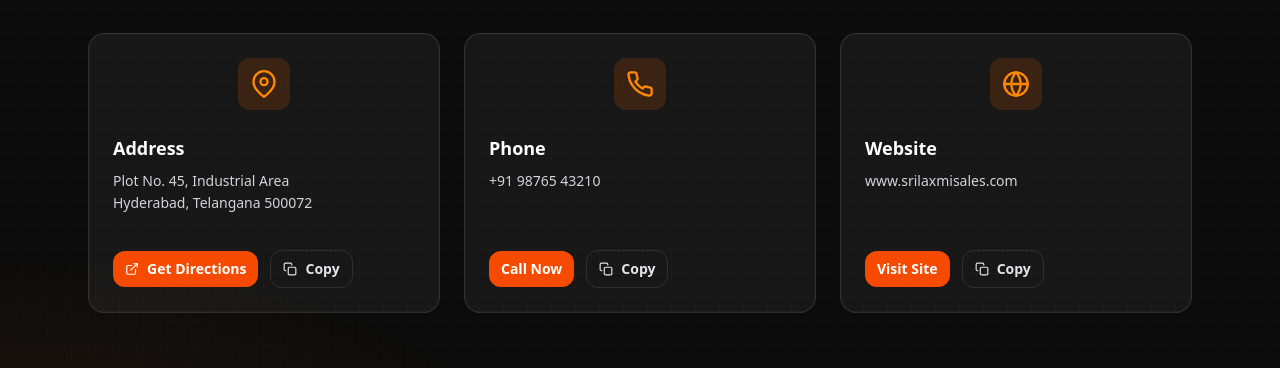
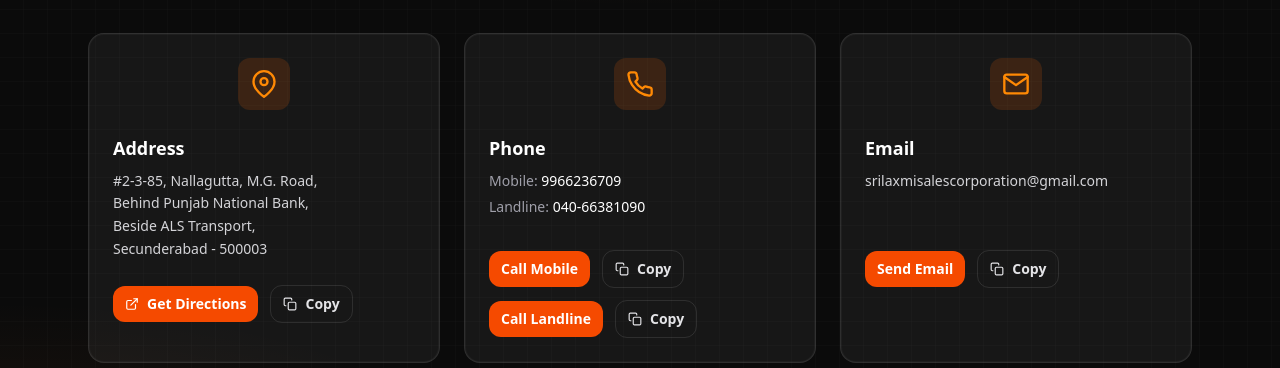
Before and after one commit to sushmasri1906/sri-laxmi, a Next.js app: page /contact in a window 1280 px wide. Shown: the part 302-670 px from the top of the page. Built offline with nearby package versions, Linux system fonts and the light colour scheme.

Commit message:
contact details updated

```diff
--- a/src/app/layout.tsx
+++ b/src/app/layout.tsx
@@ -15,10 +15,18 @@ const geistMono = Geist_Mono({
 });
 
 export const metadata: Metadata = {
-	title: "Create Next App",
-	description: "Generated by create next app",
+	 title: "Sri Laxmi Sales Corporation",
+  description: "Your one-stop solution for all sales needs",
+  keywords: [
+    "Sri Laxmi Sales Corporation",
+    "Crusher Spares",
+    "Jaw Crusher",
+    "Cone Crusher",
+    "Industrial Machinery",
+    "Secunderabad",
+    "Telangana",
+  ],
 };
-
 export default function RootLayout({
 	children,
 }: Readonly<{
--- a/src/app/machinery/page.tsx
+++ b/src/app/machinery/page.tsx
@@ -3,7 +3,7 @@ import MachinarySection from "@/components/machinary/MachinarySection";
 
 function page() {
 	return (
-		<div >
+		<div>
 			<MachinarySection />
 		</div>
 	);
--- a/src/app/products/page.tsx
+++ b/src/app/products/page.tsx
@@ -1,10 +1,12 @@
 import React from "react";
 import Products from "@/components/products/Our-Products";
+import CrusherSpares from "@/components/products/CrusherSpares";
 
 function page() {
 	return (
 		<div>
 			<Products />
+			<CrusherSpares />
 		</div>
 	);
 }
--- a/src/components/contact/Contact.tsx
+++ b/src/components/contact/Contact.tsx
@@ -4,7 +4,7 @@ import { useState } from "react";
 import {
 	FiMapPin,
 	FiPhone,
-	FiGlobe,
+	FiMail,
 	FiCopy,
 	FiCheck,
 	FiExternalLink,
@@ -31,20 +31,31 @@ const btnGhost =
 	"inline-flex items-center gap-2 rounded-xl border border-white/10 px-3 py-2 text-sm font-semibold text-zinc-200 transition hover:bg-white/5 focus:outline-none focus-visible:ring-2 focus-visible:ring-orange-500";
 
 export default function ContactSection() {
-	const address = "Plot No. 45, Industrial Area, Hyderabad, Telangana 500072";
-	const phone = "+91 98765 43210";
-	const website = "www.srilaxmisales.com";
+	// Provided details
+	const address = `#2-3-85, Nallagutta, M.G. Road,
+Behind Punjab National Bank,
+Beside ALS Transport,
+Secunderabad - 500003`;
+
+	const phoneMobile = "9966236709";
+	const phoneLandline = "040-66381090";
+	const email = "srilaxmisalescorporation@gmail.com";
 
 	const mapHref = `https://www.google.com/maps/search/?api=1&query=${encodeURIComponent(
-		address
+		"#2-3-85, Nallagutta, M.G. Road, Behind Punjab National Bank, Beside ALS Transport, Secunderabad - 500003"
 	)}`;
-	const telHref = `tel:${phone.replace(/\s+/g, "")}`;
-	const webHref = `https://${website.replace(/^https?:\/\//, "")}`;
+	const telMobileHref = `tel:${phoneMobile.replace(/\s+/g, "")}`;
+	const telLandlineHref = `tel:${phoneLandline.replace(/\s+/g, "")}`;
+	const mailHref = `mailto:${email}`;
 
-	const [copied, setCopied] = useState<"address" | "phone" | "website" | null>(
-		null
-	);
-	const copy = async (key: "address" | "phone" | "website", text: string) => {
+	const [copied, setCopied] = useState<
+		"address" | "phoneMobile" | "phoneLandline" | "email" | null
+	>(null);
+
+	const copy = async (
+		key: "address" | "phoneMobile" | "phoneLandline" | "email",
+		text: string
+	) => {
 		try {
 			await navigator.clipboard.writeText(text);
 			setCopied(key);
@@ -82,7 +93,7 @@ export default function ContactSection() {
 
 			<div className="relative mx-auto max-w-6xl px-6 py-24">
 				<div className="text-center">
-					<span className="inline-block rounded-full border mt-10 border-orange-500/40 bg-orange-500/10 px-3 py-1 text-[11px] font-semibold uppercase tracking-[0.2em] text-orange-400">
+					<span className="mt-10 inline-block rounded-full border border-orange-500/40 bg-orange-500/10 px-3 py-1 text-[11px] font-semibold uppercase tracking-[0.2em] text-orange-400">
 						Contact
 					</span>
 					<h2 className="mt-5 text-4xl font-extrabold tracking-tight md:text-5xl">
@@ -100,10 +111,9 @@ export default function ContactSection() {
 						icon={<FiMapPin className="text-orange-400" size={28} />}
 						title="Address"
 						body={
-							<>
-								Plot No. 45, Industrial Area
-								<br /> Hyderabad, Telangana 500072
-							</>
+							<address className="not-italic whitespace-pre-line">
+								{address}
+							</address>
 						}
 						actions={
 							<>
@@ -129,43 +139,63 @@ export default function ContactSection() {
 					<Card
 						icon={<FiPhone className="text-orange-400" size={28} />}
 						title="Phone"
-						body={<span>{phone}</span>}
+						body={
+							<div className="space-y-1">
+								<div>
+									<span className="text-zinc-400">Mobile: </span>
+									<span className="font-medium text-white">{phoneMobile}</span>
+								</div>
+								<div>
+									<span className="text-zinc-400">Landline: </span>
+									<span className="font-medium text-white">
+										{phoneLandline}
+									</span>
+								</div>
+							</div>
+						}
 						actions={
 							<>
-								<a href={telHref} className={btnPrimary}>
-									Call Now
+								<a href={telMobileHref} className={btnPrimary}>
+									Call Mobile
 								</a>
 								<button
-									onClick={() => copy("phone", phone)}
+									onClick={() => copy("phoneMobile", phoneMobile)}
 									className={btnGhost}
-									aria-label="Copy phone">
-									{copied === "phone" ? <FiCheck /> : <FiCopy />}{" "}
-									{copied === "phone" ? "Copied" : "Copy"}
+									aria-label="Copy mobile number">
+									{copied === "phoneMobile" ? <FiCheck /> : <FiCopy />}{" "}
+									{copied === "phoneMobile" ? "Copied" : "Copy"}
+								</button>
+
+								<a href={telLandlineHref} className={btnPrimary}>
+									Call Landline
+								</a>
+								<button
+									onClick={() => copy("phoneLandline", phoneLandline)}
+									className={btnGhost}
+									aria-label="Copy landline number">
+									{copied === "phoneLandline" ? <FiCheck /> : <FiCopy />}{" "}
+									{copied === "phoneLandline" ? "Copied" : "Copy"}
 								</button>
 							</>
 						}
 					/>
 
-					{/* Website */}
+					{/* Email */}
 					<Card
-						icon={<FiGlobe className="text-orange-400" size={28} />}
-						title="Website"
-						body={<span>{website}</span>}
+						icon={<FiMail className="text-orange-400" size={28} />}
+						title="Email"
+						body={<span className="font-medium">{email}</span>}
 						actions={
 							<>
-								<a
-									href={webHref}
-									target="_blank"
-									rel="noreferrer"
-									className={btnPrimary}>
-									Visit Site
+								<a href={mailHref} className={btnPrimary}>
+									Send Email
 								</a>
 								<button
-									onClick={() => copy("website", webHref)}
+									onClick={() => copy("email", email)}
 									className={btnGhost}
-									aria-label="Copy website">
-									{copied === "website" ? <FiCheck /> : <FiCopy />}{" "}
-									{copied === "website" ? "Copied" : "Copy"}
+									aria-label="Copy email">
+									{copied === "email" ? <FiCheck /> : <FiCopy />}{" "}
+									{copied === "email" ? "Copied" : "Copy"}
 								</button>
 							</>
 						}
@@ -173,11 +203,11 @@ export default function ContactSection() {
 				</div>
 
 				{/* CTA to Email */}
-				<div className="mt-14 rounded-2xl border border-white/10 bg-gradient-to-br from-orange-500/10 via-transparent to-white/5 p-6 md:p-8 text-center">
+				<div className="mt-14 rounded-2xl border border-white/10 bg-gradient-to-br from-orange-500/10 via-transparent to-white/5 p-6 text-center md:p-8">
 					<p className="text-sm text-zinc-300">
 						Need quotations or technical specs?{" "}
 						<a
-							href="mailto:sales@srilaxmisales.com"
+							href={mailHref}
 							className="font-semibold text-orange-400 underline-offset-4 hover:underline">
 							Send us your requirements
 						</a>
--- /dev/null
+++ b/src/components/products/CrusherSpares.tsx
@@ -0,0 +1,102 @@
+"use client";
+
+import Image from "next/image";
+
+type Spare = { name: string; desc: string; img: string };
+
+export default function CrusherSpares() {
+  const jawSpares: Spare[] = [
+    { name: "Keeper Plate", desc: "Secure assembly & durability", img: "https://res.cloudinary.com/dk0smdu0d/image/upload/v1756450757/11_kiumwx.png" },
+    { name: "Z Plate", desc: "Structural stability & strength", img: "https://res.cloudinary.com/dk0smdu0d/image/upload/v1756450761/12_bi9xwi.png" },
+    { name: "Wedge Block", desc: "Accurate jaw alignment", img: "https://res.cloudinary.com/dk0smdu0d/image/upload/v1756450760/13_zpbu6d.png" },
+    { name: "Tie Rods", desc: "Reliable reinforcement", img: "https://res.cloudinary.com/dk0smdu0d/image/upload/v1756450763/14_fhvhtz.png" },
+  ];
+
+  return (
+    <section className="relative mx-auto max-w-7xl px-6 py-16 bg-black text-white">
+      {/* Background glow */}
+      <div
+        aria-hidden
+        className="pointer-events-none absolute inset-0 -z-10"
+        style={{
+          background: `
+            radial-gradient(800px 500px at 20% 0%, rgba(255,125,40,0.15), transparent 70%),
+            radial-gradient(800px 500px at 80% 100%, rgba(255,125,40,0.15), transparent 70%)
+          `,
+          filter: "blur(60px)",
+        }}
+      />
+
+      {/* Page header */}
+      <header className="mb-12 text-center">
+        <p className="inline-block rounded-full border mt-10  border-orange-500/40 bg-orange-500/10 px-3 py-1 text-[11px] font-semibold uppercase tracking-[0.2em] text-orange-400">
+          Crusher Spares
+        </p>
+        <h1 className="mt-2 text-3xl font-bold tracking-tight text-white">
+          Precision-Engineered Spares
+        </h1>
+        <p className="mt-4 max-w-3xl mx-auto text-gray-300">
+          Our spares are engineered for reliability and durability, ensuring your
+          crushers perform at peak efficiency with reduced downtime.
+        </p>
+      </header>
+
+      {/* Jaw Crusher Spares */}
+      <section className="mb-16">
+        <div className="mb-8">
+          <h2 className="text-2xl font-semibold text-orange-500">
+            Jaw Crusher Spares
+          </h2>
+          <p className="mt-2 max-w-3xl text-gray-300">
+            Designed for maximum durability and accuracy, our jaw crusher spares
+            help maintain alignment and ensure long-lasting operation.
+          </p>
+        </div>
+
+        <div className="grid gap-6 sm:grid-cols-2 lg:grid-cols-3 xl:grid-cols-4">
+          {jawSpares.map((spare) => (
+            <SpareCard key={spare.name} spare={spare} />
+          ))}
+        </div>
+      </section>
+
+      {/* Cone Crusher Spares */}
+      <section>
+        <h2 className="text-2xl font-semibold text-orange-500">
+          Cone Crusher Spares
+        </h2>
+        <p className="mt-2 max-w-3xl text-gray-300">
+          Premium cone crusher components engineered for extended wear life,
+          consistent gradation control, and reliable throughput. Keep your
+          operations running with the right parts delivered on time.
+        </p>
+
+
+      </section>
+    </section>
+  );
+}
+
+function SpareCard({ spare }: { spare: Spare }) {
+  return (
+    <article className="group relative flex h-full flex-col overflow-hidden rounded-xl border border-gray-800 bg-[#0b0b0b] shadow-md transition hover:-translate-y-1 hover:shadow-lg">
+      <div className="relative aspect-[4/3] w-full">
+        <Image
+          src={spare.img}
+          alt={spare.name}
+          fill
+          sizes="(max-width: 768px) 100vw, 25vw"
+          className="object-contain p-4 transition group-hover:scale-[1.05]"
+        />
+      </div>
+
+      <div className="flex flex-1 flex-col gap-1 p-4">
+        <h3 className="text-lg font-semibold text-white">{spare.name}</h3>
+        <p className="text-sm text-gray-400">{spare.desc}</p>
+      </div>
+
+      {/* Orange highlight bar */}
+      <div className="absolute inset-x-0 bottom-0 h-1 bg-gradient-to-r from-orange-500 via-orange-400 to-orange-600" />
+    </article>
+  );
+}
```
